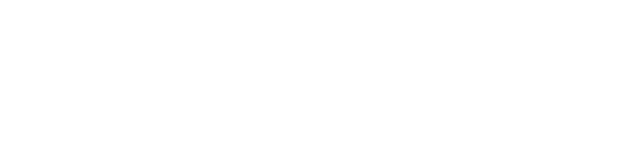
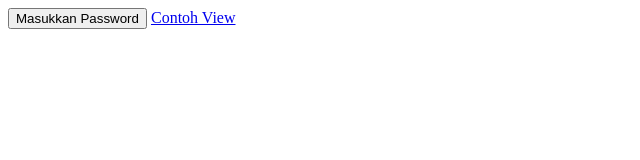
Before and after one commit to lngnyntk/e-taqdim, a plain HTML site: page index.html in a window 1280 px wide. Shown: the whole page, without its empty margins (0-640 px from the left). Drawn offline with Linux system fonts and the light colour scheme.

Commit message:
fitur password

```diff
--- a/index.html
+++ b/index.html
@@ -6,6 +6,26 @@
   <title>e-taqdim</title>
 </head>
 <body>
+  <button onclick="getPassword()">Masukkan Password</button>
 
+  <script>
+  function getPassword() {
+    const password = prompt("Masukkan password:");
+
+    if (password === "rahasia") {
+      const uuid = crypto.randomUUID();
+      const exp = Date.now() + 60 * 1000; // 1 menit ke depan
+
+      sessionStorage.setItem("uuid_token", uuid);
+      sessionStorage.setItem("uuid_exp", exp.toString());
+
+      window.location.href = "add.html";
+    } else {
+      alert("Password salah!");
+    }
+  }
+  </script>
+
+  <a href="https://lngnyntk.github.io/e-taqdim/view.html?model=psc-baleho-1">Contoh View</a>
 </body>
 </html>
```
Also changed, not shown: add.html (+9 -0 lines).
